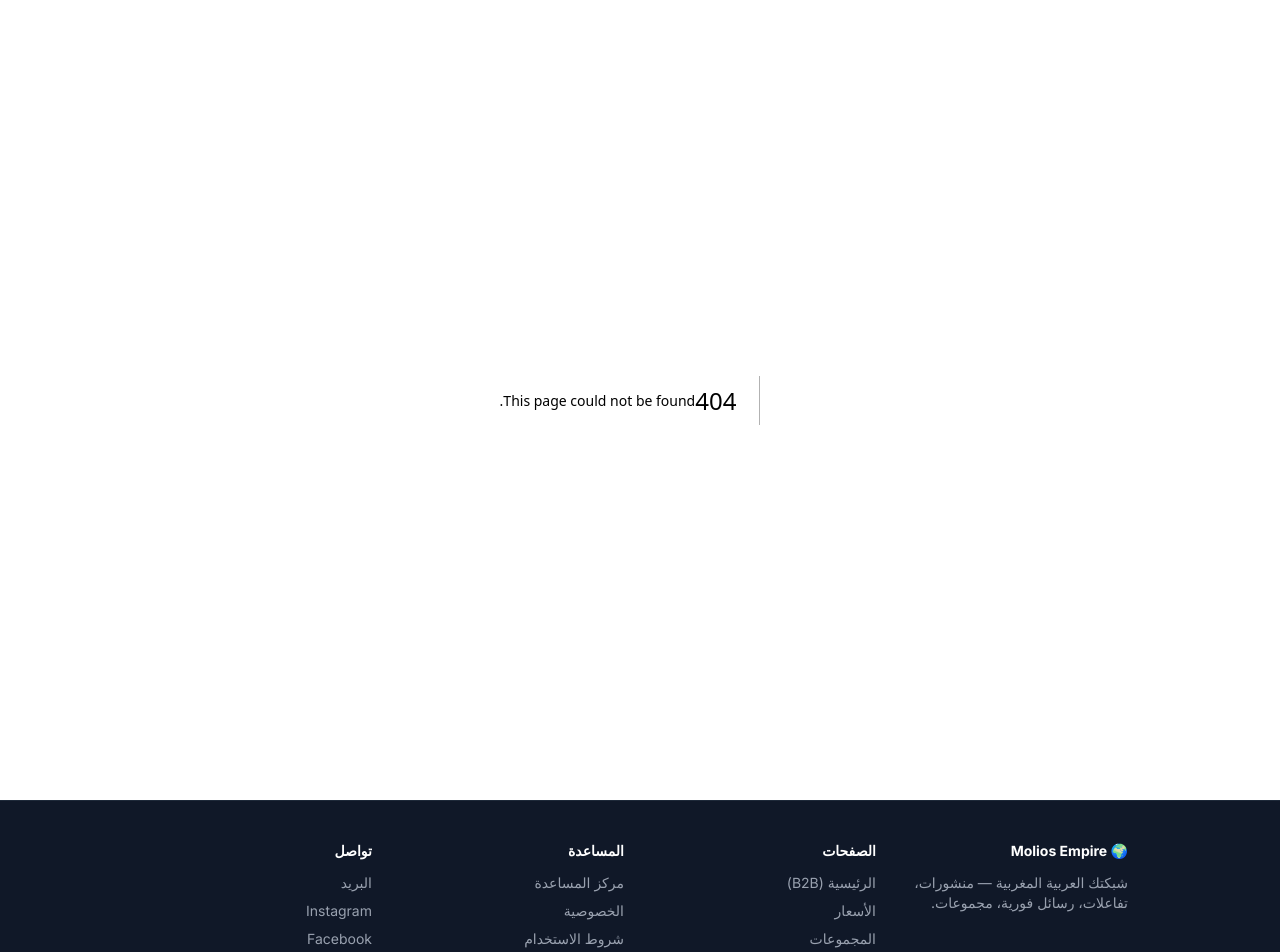
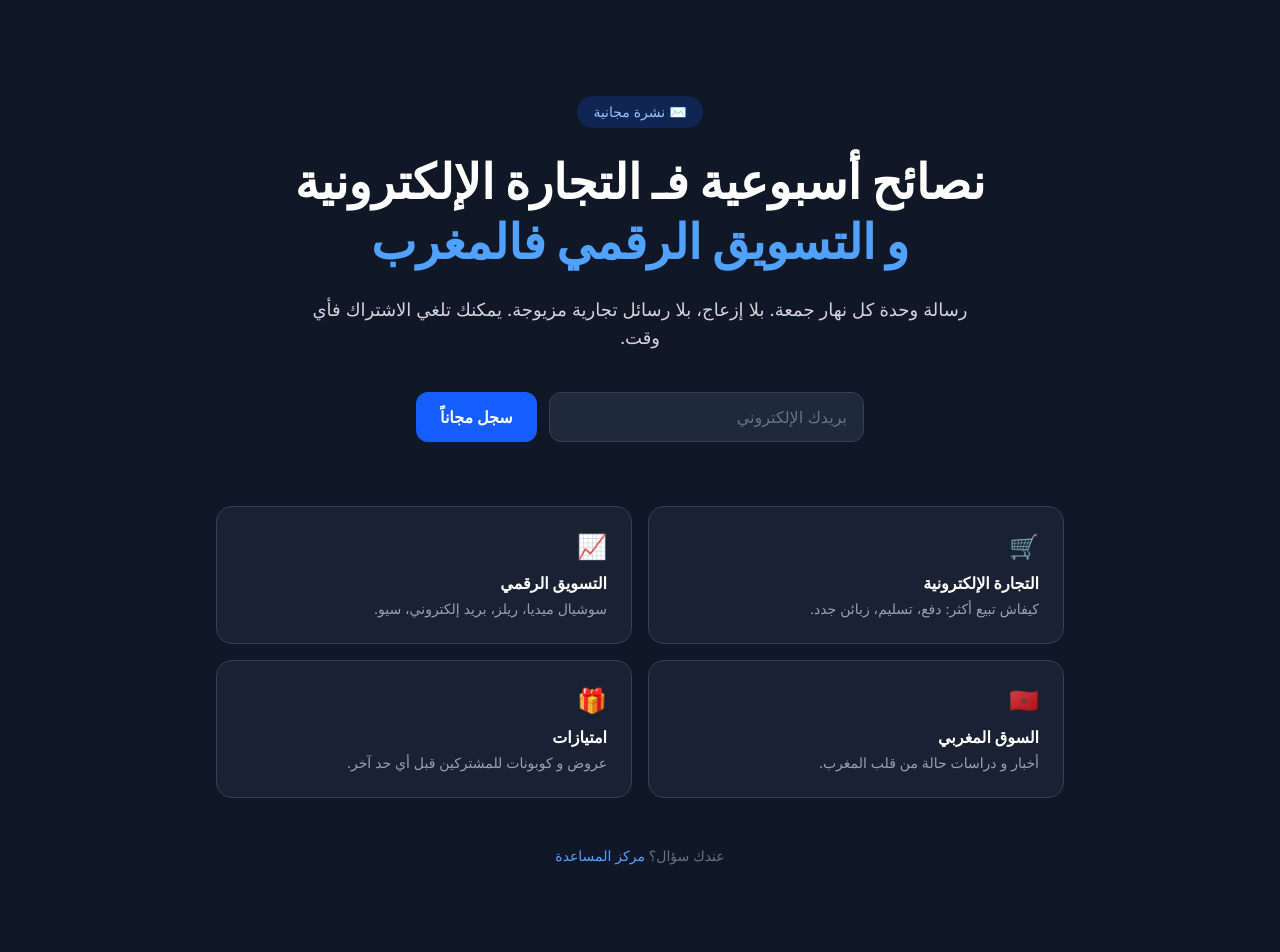
Before and after one commit to moliosmed/social-mvp, a Next.js app: page /newsletter in a window 1280 px wide. Before the commit this address had no page. Shown: the top 952 px of the page. Built offline with nearby package versions, Linux system fonts and the light colour scheme.

Commit message:
Add newsletter page + campaign video

```diff
--- a/src/app/layout.tsx
+++ b/src/app/layout.tsx
@@ -106,6 +106,7 @@ export default function RootLayout({
                 <li><Link href="/groups" className="hover:text-white">المجموعات</Link></li>
                 <li><Link href="/about" className="hover:text-white">من نحن</Link></li>
                 <li><Link href="/blog" className="hover:text-white">المدونة</Link></li>
+                <li><Link href="/newsletter" className="hover:text-white">النشرة البريدية</Link></li>
                 <li><Link href="/campaign" className="hover:text-white">الحملة المجانية</Link></li>
               </ul>
             </div>
--- /dev/null
+++ b/src/app/newsletter/page.tsx
@@ -0,0 +1,61 @@
+import type { Metadata } from 'next'
+import Link from 'next/link'
+import NewsletterForm from '@/components/NewsletterForm'
+
+export const metadata: Metadata = {
+  alternates: { canonical: 'https://www.moliosempire.com/newsletter' },
+  title: 'النشرة البريدية | Molios Empire',
+  description:
+    'تسجل فالنشرة البريدية ديال Molios Empire — نصائح التجارة الإلكترونية، التسويق الرقمي و النمو فالمغرب، كل أسبوع.',
+  openGraph: {
+    title: 'النشرة البريدية | Molios Empire',
+    description: 'نصائح أسبوعية فالتجارة الإلكترونية و التسويق الرقمي فالمغرب.',
+  },
+}
+
+const WHAT = [
+  { icon: '🛒', title: 'التجارة الإلكترونية', text: 'كيفاش تبيع أكثر: دفع، تسليم، زبائن جدد.' },
+  { icon: '📈', title: 'التسويق الرقمي', text: 'سوشيال ميديا، ريلز، بريد إلكتروني، سيو.' },
+  { icon: '🇲🇦', title: 'السوق المغربي', text: 'أخبار و دراسات حالة من قلب المغرب.' },
+  { icon: '🎁', title: 'امتيازات', text: 'عروض و كوبونات للمشتركين قبل أي حد آخر.' },
+]
+
+export default function NewsletterPage() {
+  return (
+    <div className="min-h-screen bg-gray-900 text-white">
+      <section className="max-w-4xl mx-auto px-6 py-16 md:py-24 text-center">
+        <span className="inline-block bg-blue-600/20 text-blue-300 px-4 py-1.5 rounded-full text-sm mb-6">
+          ✉️ نشرة مجانية
+        </span>
+        <h1 className="text-3xl md:text-5xl font-extrabold leading-tight mb-6">
+          نصائح أسبوعية فـ التجارة الإلكترونية
+          <br />
+          <span className="text-blue-400">و التسويق الرقمي فالمغرب</span>
+        </h1>
+        <p className="text-lg text-gray-300 max-w-2xl mx-auto mb-10">
+          رسالة وحدة كل نهار جمعة. بلا إزعاج، بلا رسائل تجارية مزيوجة. يمكنك تلغي
+          الاشتراك فأي وقت.
+        </p>
+
+        <NewsletterForm />
+
+        <div className="grid sm:grid-cols-2 gap-4 mt-16 text-right">
+          {WHAT.map((w) => (
+            <div key={w.title} className="bg-gray-800/60 border border-gray-700 rounded-2xl p-6">
+              <p className="text-2xl mb-2">{w.icon}</p>
+              <h2 className="font-bold mb-1">{w.title}</h2>
+              <p className="text-sm text-gray-400">{w.text}</p>
+            </div>
+          ))}
+        </div>
+
+        <p className="mt-12 text-gray-500 text-sm">
+          عندك سؤال؟{' '}
+          <Link href="/help" className="text-blue-400 hover:text-blue-300">
+            مركز المساعدة
+          </Link>
+        </p>
+      </section>
+    </div>
+  )
+}
--- a/src/app/sitemap.ts
+++ b/src/app/sitemap.ts
@@ -11,6 +11,7 @@ export default function sitemap(): MetadataRoute.Sitemap {
     { url: `${BASE}/help`, changeFrequency: 'monthly', priority: 0.6 },
     { url: `${BASE}/privacy`, changeFrequency: 'yearly', priority: 0.4 },
     { url: `${BASE}/terms`, changeFrequency: 'yearly', priority: 0.4 },
+    { url: `${BASE}/newsletter`, changeFrequency: 'monthly', priority: 0.7 },
     { url: `${BASE}/blog`, changeFrequency: 'weekly', priority: 0.8 },
     { url: `${BASE}/campaign`, changeFrequency: 'weekly', priority: 0.8 },
     { url: `${BASE}/blog/whatsapp-business-ma`, changeFrequency: 'monthly', priority: 0.7 },
--- /dev/null
+++ b/src/components/NewsletterForm.tsx
@@ -0,0 +1,77 @@
+'use client'
+
+import { useState } from 'react'
+import { createClient } from '@/utils/supabase/client'
+
+type State = 'idle' | 'loading' | 'done' | 'error' | 'dup'
+
+export default function NewsletterForm() {
+  const [email, setEmail] = useState('')
+  const [state, setState] = useState<State>('idle')
+  const [msg, setMsg] = useState('')
+
+  async function submit(e: React.FormEvent) {
+    e.preventDefault()
+    const value = email.trim().toLowerCase()
+    if (!/^[^\s@]+@[^\s@]+\.[^\s@]{2,}$/.test(value)) {
+      setState('error')
+      setMsg('دخل بريد إلكتروني صحيح.')
+      return
+    }
+    setState('loading')
+    try {
+      const supabase = createClient()
+      const { error } = await supabase
+        .from('newsletter_subscribers')
+        .insert({ email: value, source: 'web-newsletter' })
+      if (error) {
+        // 23505 = unique_violation
+        if (error.code === '23505') {
+          setState('dup')
+          setMsg('أنت مسجل من قبل — شكراً! 🌟')
+        } else {
+          throw error
+        }
+        return
+      }
+      setState('done')
+      setMsg('تسجيلك تـم! غادي يوصلوك جديد النصائح. 🚀')
+    } catch (err: any) {
+      setState('error')
+      setMsg(err?.message || 'حدث خطأ، عاود من بعد.')
+    }
+  }
+
+  return (
+    <form onSubmit={submit} className="max-w-md mx-auto">
+      <div className="flex flex-col sm:flex-row gap-3">
+        <input
+          type="email"
+          required
+          value={email}
+          onChange={(e) => setEmail(e.target.value)}
+          placeholder="بريدك الإلكتروني"
+          className="flex-1 rounded-xl bg-gray-800 border border-gray-700 px-4 py-3 text-white placeholder-gray-500 focus:outline-none focus:border-blue-500"
+        />
+        <button
+          type="submit"
+          disabled={state === 'loading'}
+          className="rounded-xl bg-blue-600 hover:bg-blue-700 disabled:opacity-60 text-white font-bold px-6 py-3 transition"
+        >
+          {state === 'loading' ? 'كايـتسجل...' : 'سجل مجاناً'}
+        </button>
+      </div>
+      {msg && (
+        <p
+          className={`mt-4 text-center text-sm ${
+            state === 'done' || state === 'dup'
+              ? 'text-green-400'
+              : 'text-red-400'
+          }`}
+        >
+          {msg}
+        </p>
+      )}
+    </form>
+  )
+}
```
Also changed, not shown: 2 other files (tests, documents, lock files or other folders).
